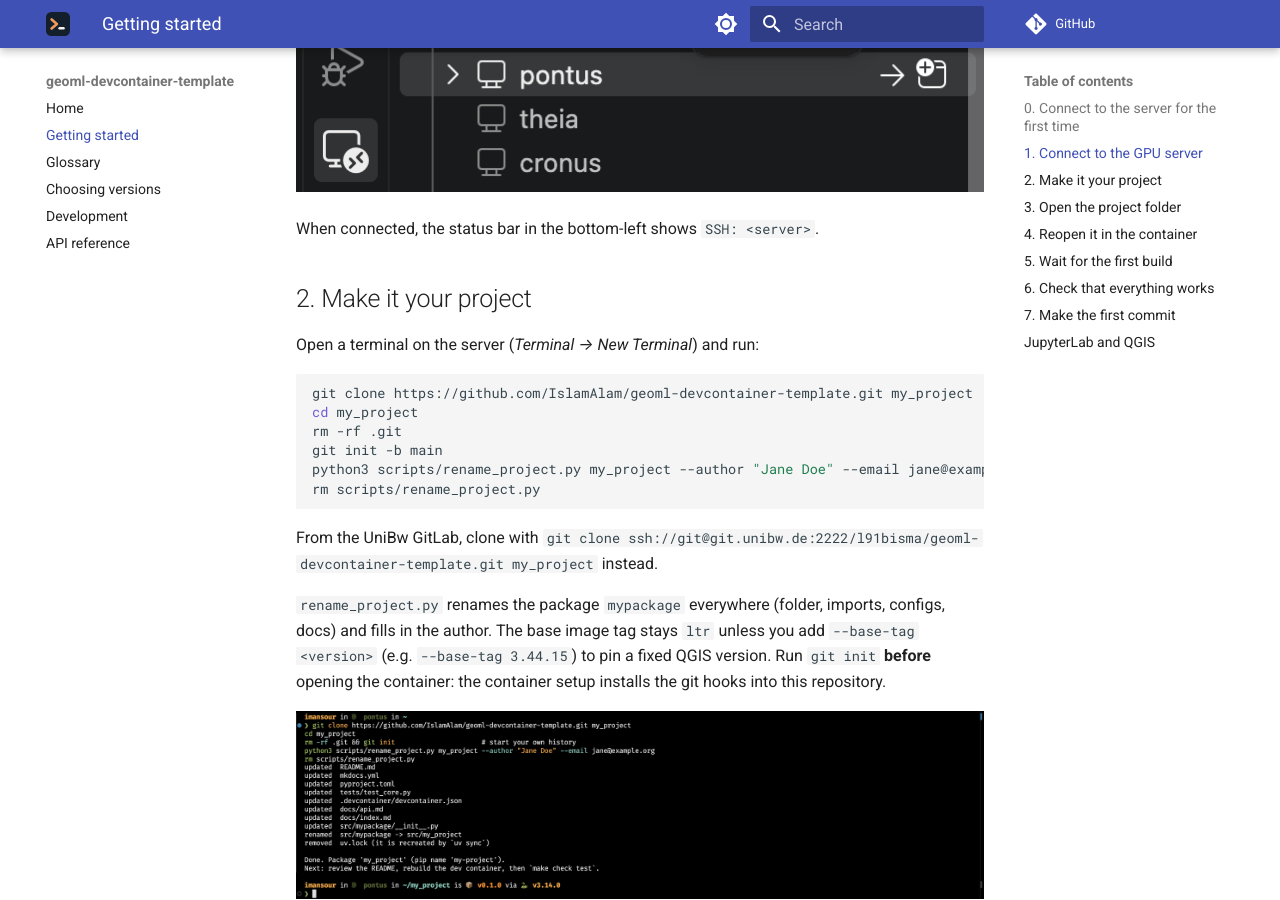
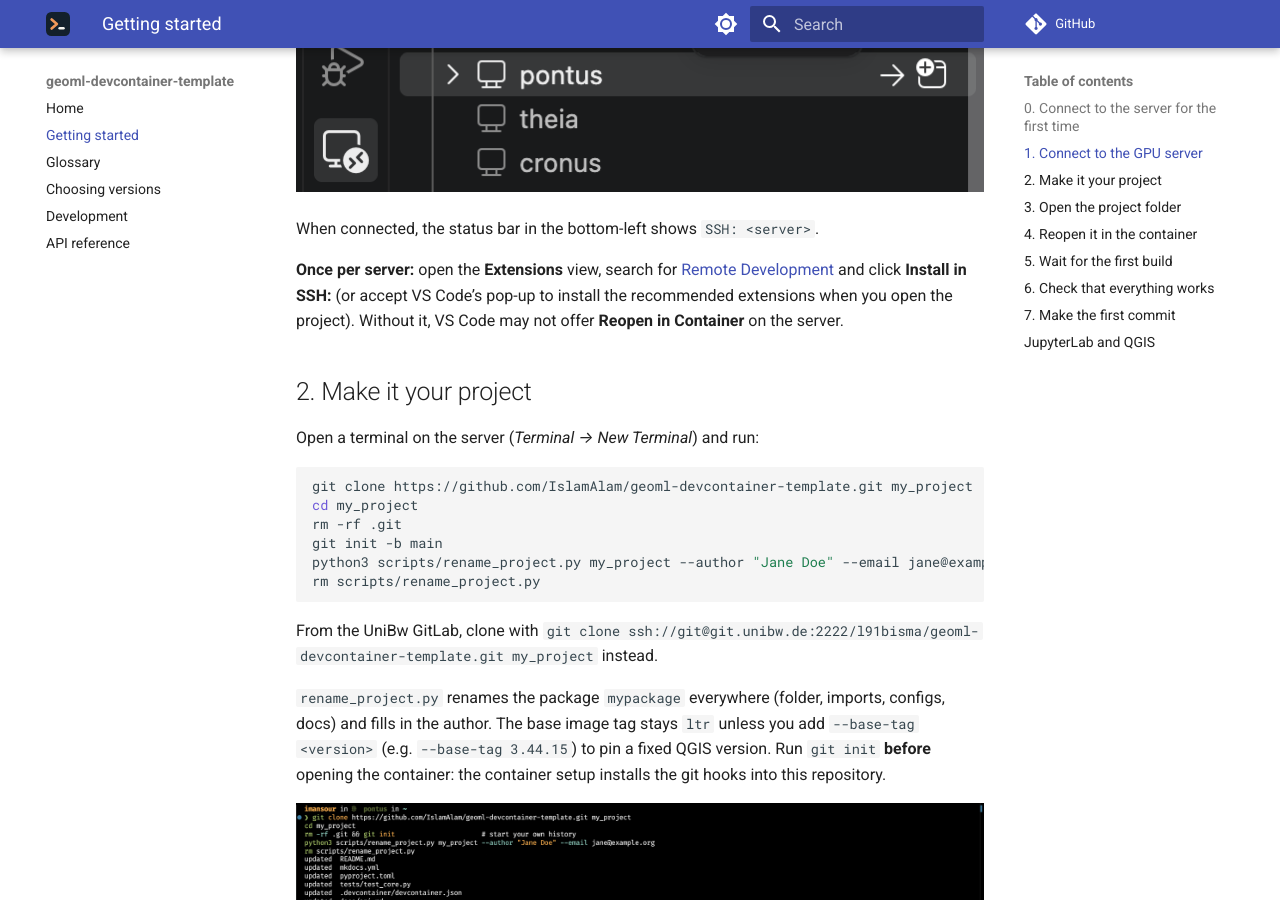
Before and after one commit to IslamAlam/geoml-devcontainer-template, an MkDocs documentation site: the page built from docs/getting-started.md, in a window 1280 px wide and 900 px high, scrolled down 1787 px. Built offline with MkDocs 1.6.1 and Material for MkDocs 9.7.7, drawn with Linux system fonts in a browser that asks for light colours; comment, search, counter and statistics services are not loaded.

Commit message:
Guide: install the Remote Development pack on the SSH host; recommend it in .vscode/extensions.json

```diff
--- a/docs/getting-started.md
+++ b/docs/getting-started.md
@@ -72,6 +72,12 @@ In VS Code, open the **Remote Explorer**, expand **SSH** and click the arrow nex
 ![Remote Explorer with the SSH hosts](img/01-remote-ssh.png)
 
 When connected, the status bar in the bottom-left shows `SSH: <server>`.
+
+**Once per server:** open the **Extensions** view, search for
+[Remote Development](https://marketplace.visualstudio.com/items?itemName=ms-vscode-remote.vscode-remote-extensionpack)
+and click **Install in SSH: <server>** (or accept VS Code’s pop-up to install the recommended
+extensions when you open the project). Without it, VS Code may not offer **Reopen in Container**
+on the server.
 
 ## 2. Make it your project
 
```
Also changed, not shown: README.md (+6 -0 lines).
